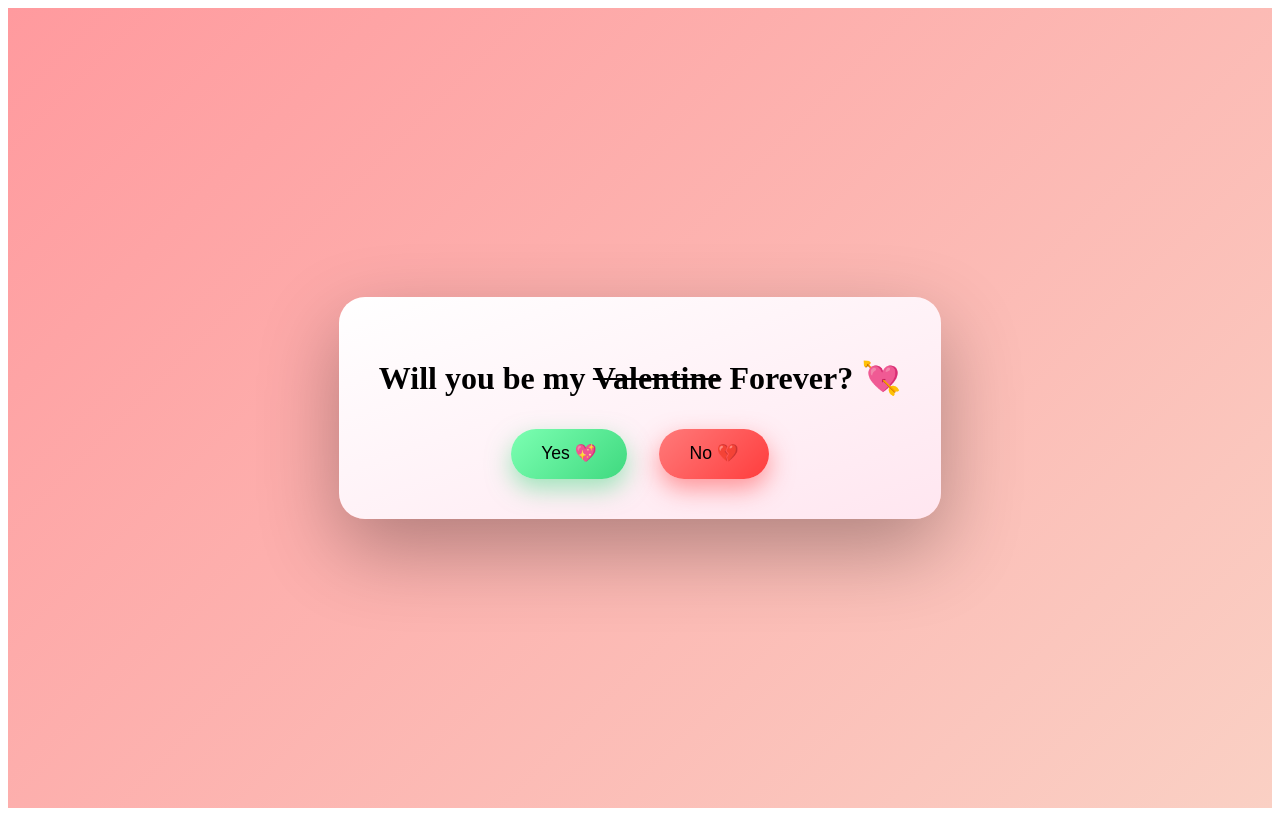
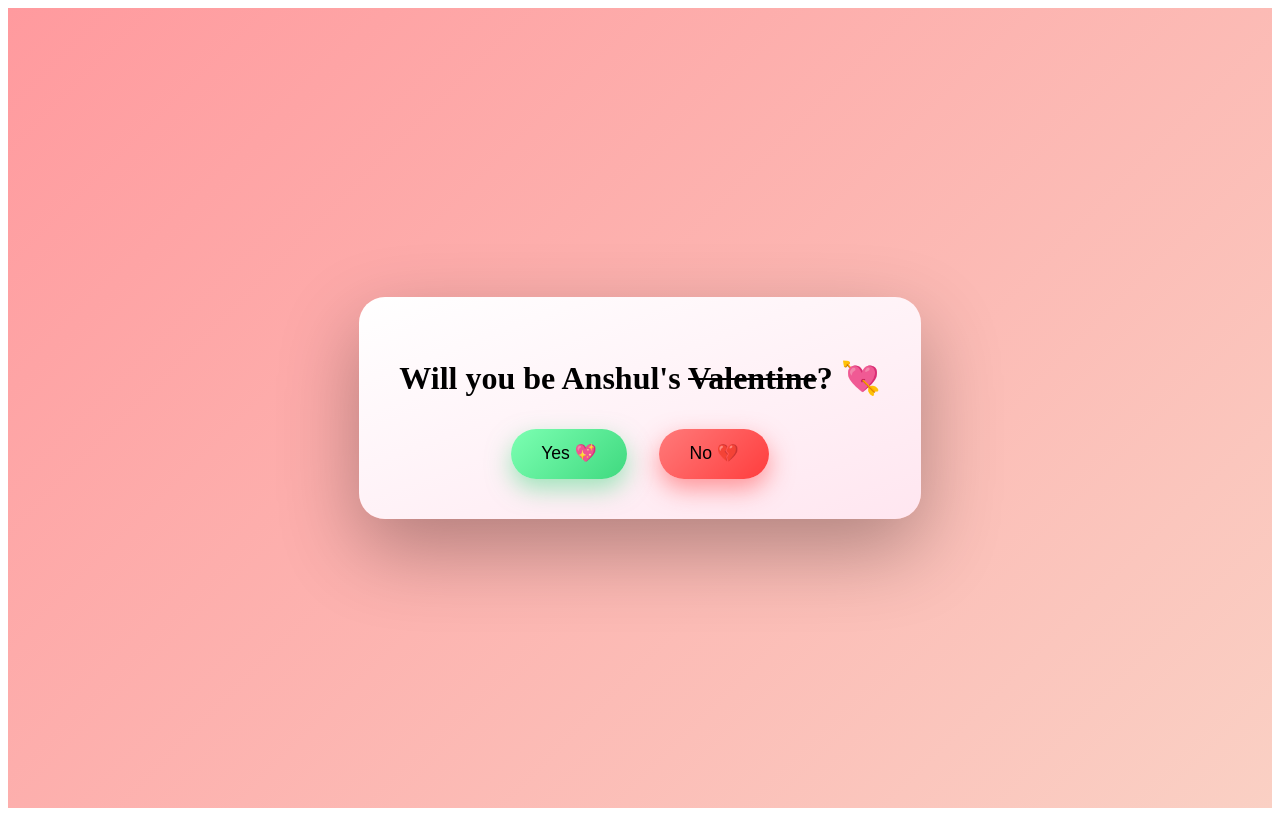
Before and after one commit to anshul3012/valentine, a Vue app: page / in a window 1280 px wide. Built offline with nearby package versions, Linux system fonts and the light colour scheme; the HTML template or start-up script is replaced by a standard one.

Commit message:
personal message

```diff
--- a/src/App.vue
+++ b/src/App.vue
@@ -88,12 +88,12 @@ function onYes() {
     <!-- Final Screen -->
     <div v-if="showFinal" class="final">
       <div class="heart">❤️</div>
-      <h1>You are now MINE FOREVER !!</h1>
+      <h1>Congrats you are now his FOREVER !!</h1>
     </div>
 
     <!-- Main Card -->
     <div v-else class="card">
-      <h1>Will you be my <span class="strike">Valentine</span> Forever? 💘</h1>
+      <h1>Will you be Anshul's <span class="strike">Valentine</span>? 💘</h1>
 
       <div class="buttons">
         <button class="yes" :style="{ transform: `scale(${yesScale})` }" @click="onYes">
```
